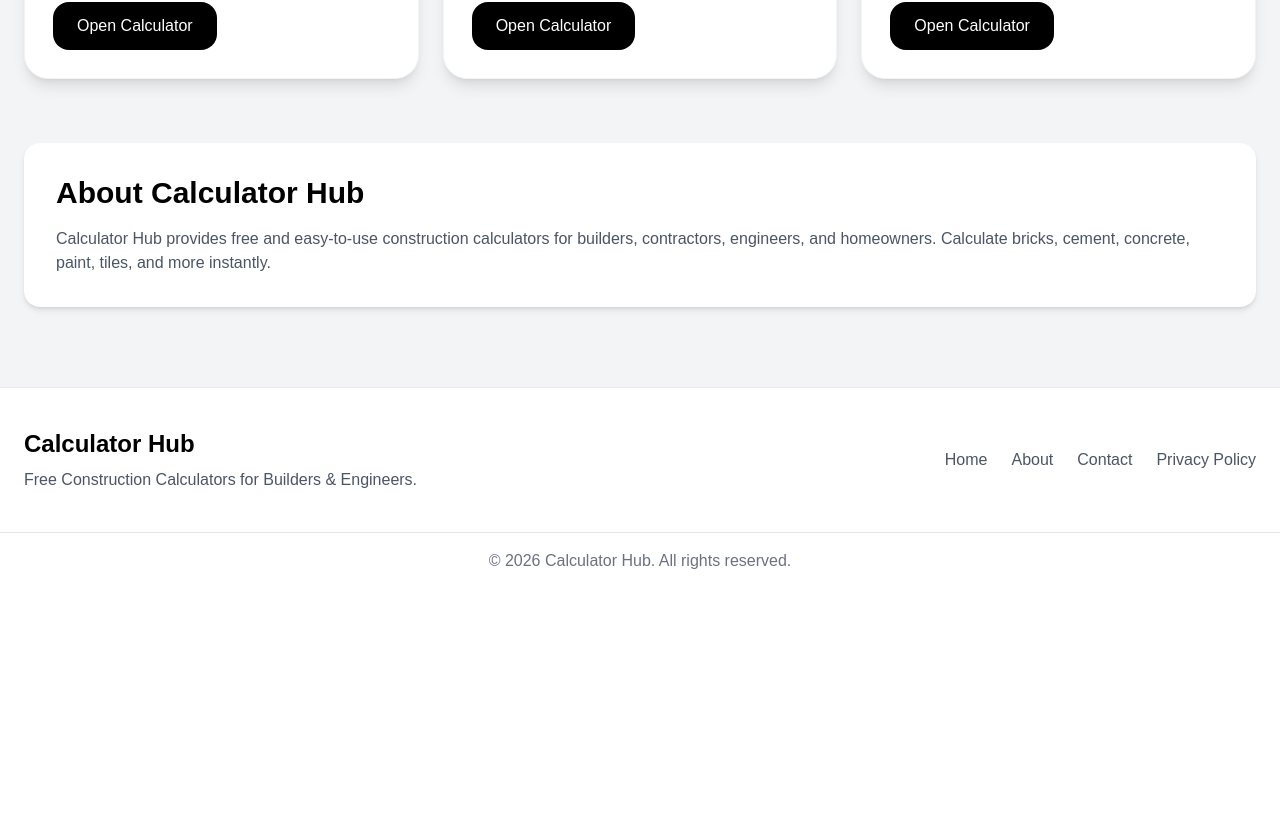
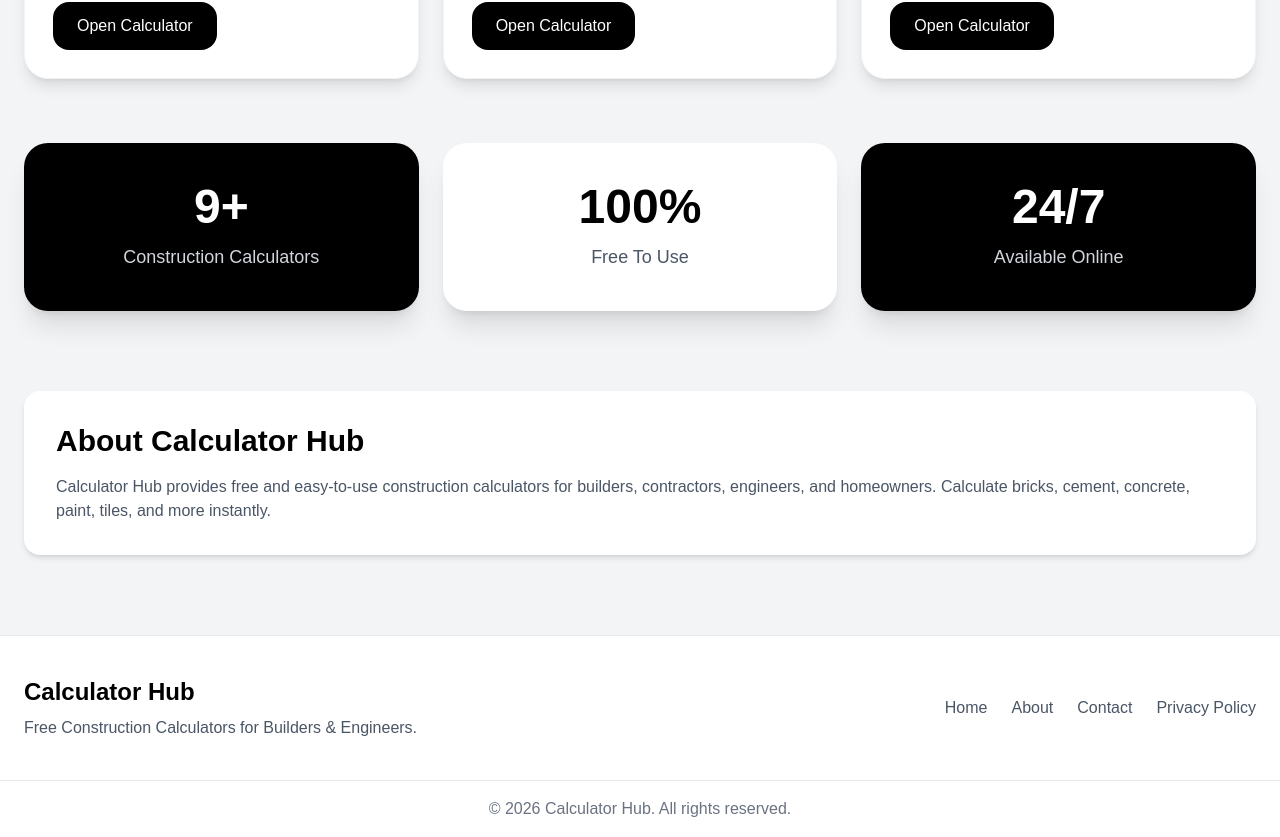
Before and after one commit to payadav142-rgb/calhub, a Next.js app: page / in a window 1280 px wide. Shown: the part 1188-2025 px from the top of the page. Before the commit the page ends 1777 px from the top, so only its background shows below. Built offline with nearby package versions, Linux system fonts and the light colour scheme.

Commit message:
Added stats section

```diff
--- a/app/page.tsx
+++ b/app/page.tsx
@@ -89,6 +89,39 @@ export default function Home() {
           />
         ))}
       </section>
+      <section className="px-6 pb-20">
+  <div className="grid gap-6 md:grid-cols-3">
+    <div className="rounded-3xl bg-black p-10 text-center text-white shadow-xl">
+      <h2 className="text-5xl font-extrabold">
+        9+
+      </h2>
+
+      <p className="mt-3 text-lg text-gray-300">
+        Construction Calculators
+      </p>
+    </div>
+
+    <div className="rounded-3xl bg-white p-10 text-center shadow-xl">
+      <h2 className="text-5xl font-extrabold text-black">
+        100%
+      </h2>
+
+      <p className="mt-3 text-lg text-gray-600">
+        Free To Use
+      </p>
+    </div>
+
+    <div className="rounded-3xl bg-black p-10 text-center text-white shadow-xl">
+      <h2 className="text-5xl font-extrabold">
+        24/7
+      </h2>
+
+      <p className="mt-3 text-lg text-gray-300">
+        Available Online
+      </p>
+    </div>
+  </div>
+</section>
 
       <section className="px-6 pb-20">
         <div className="rounded-2xl bg-white p-8 shadow-md">
```
